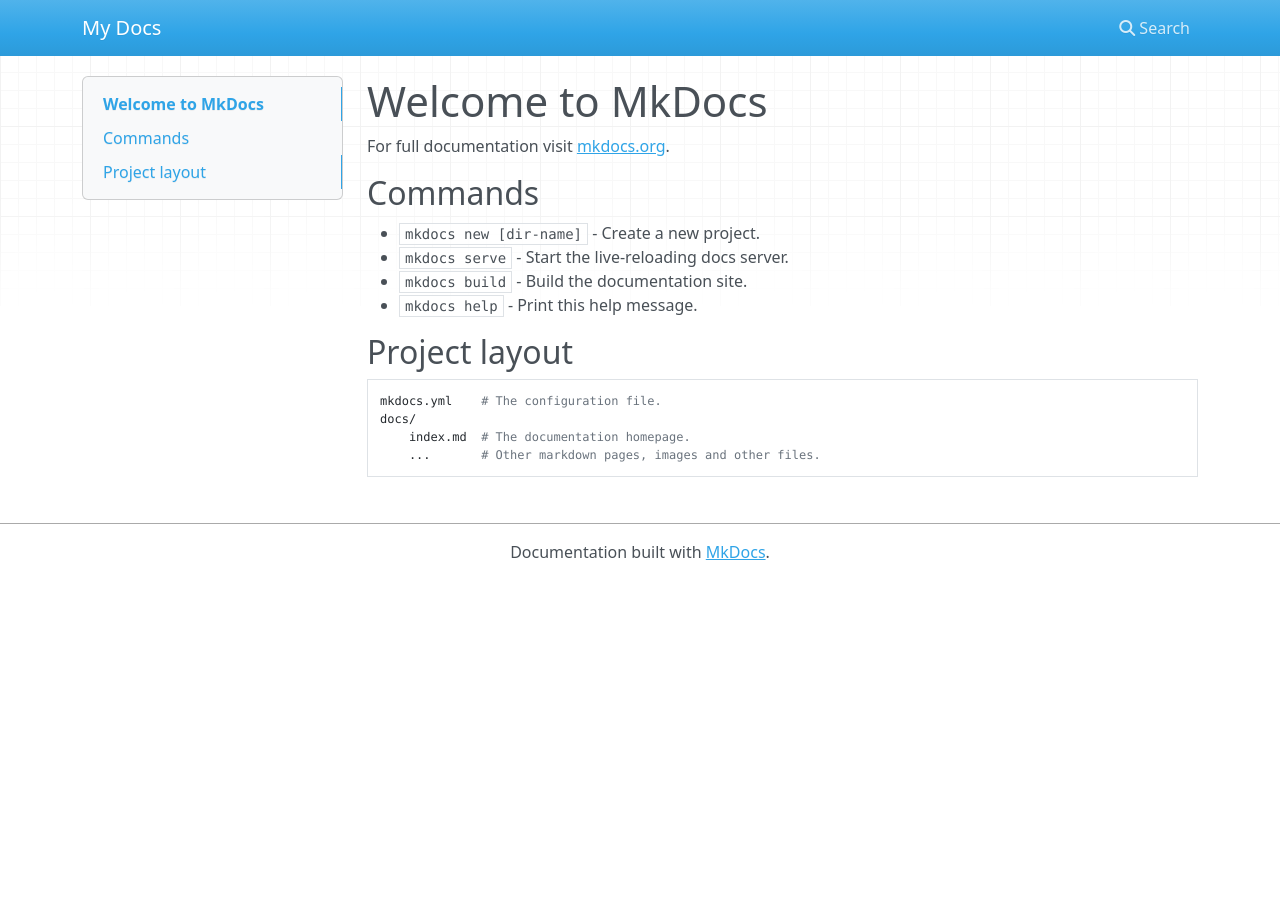
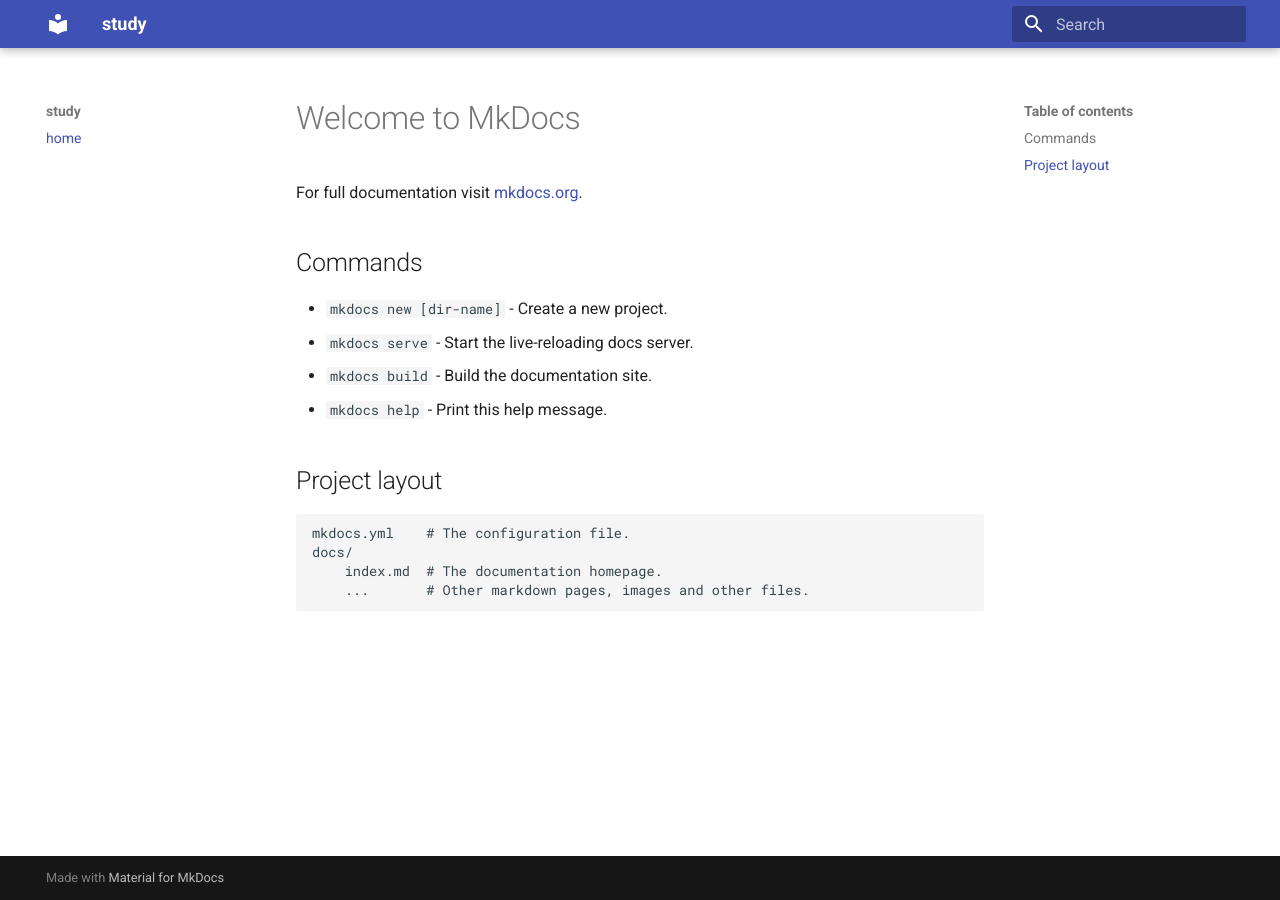
Before and after one commit to myevan/study, an MkDocs documentation site: the page built from docs/index.md, in a window 1280 px wide. Built offline with MkDocs 1.6.1 and Material for MkDocs 9.7.7, drawn with Linux system fonts in a browser that asks for light colours; nearby versions of some CDN libraries; old or Windows-style settings are respelled for this version of MkDocs.

Commit message:
mkdocs 설정

```diff
--- a/mkdocs.yml
+++ b/mkdocs.yml
@@ -1 +1,8 @@
-site_name: My Docs
+site_name: study
+theme: material
+markdown_extensions:
+    - codehilite
+    - toc:
+        permalink: True
+pages:
+    - "home": index.md
```
